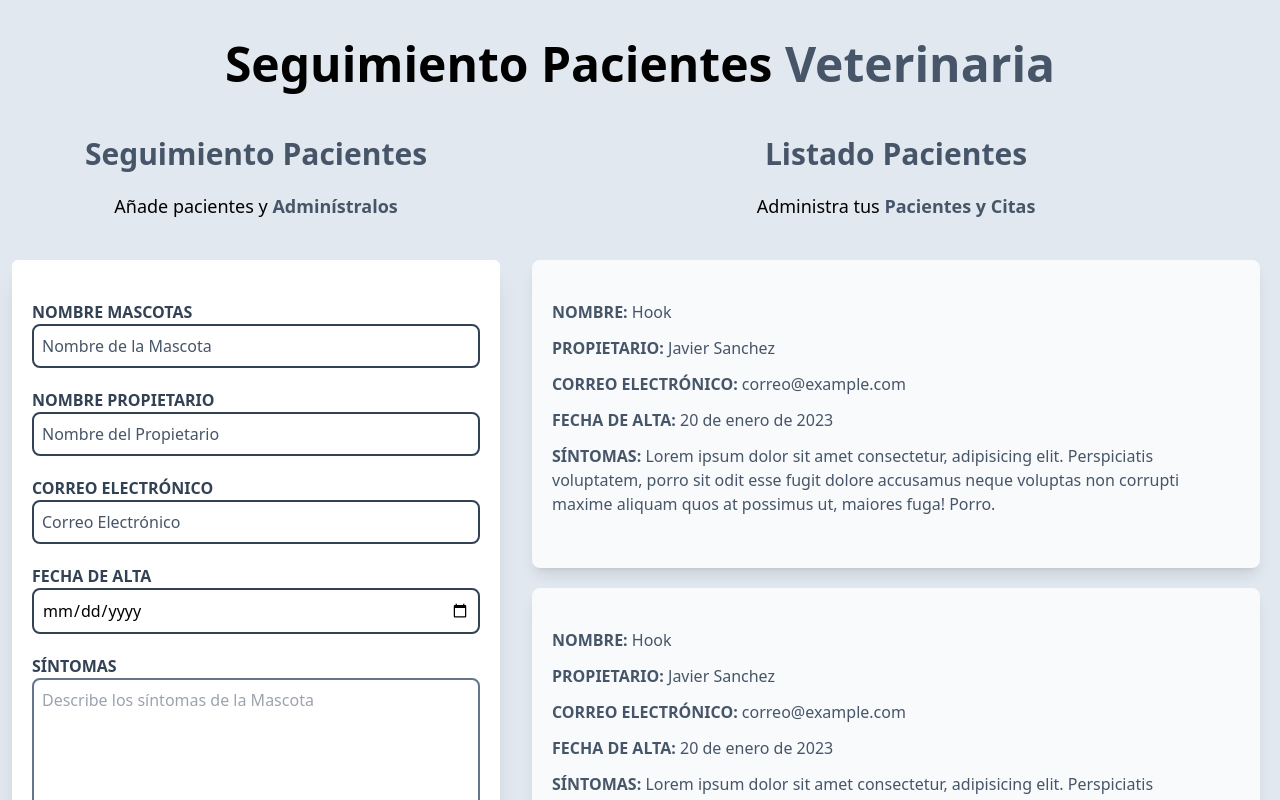
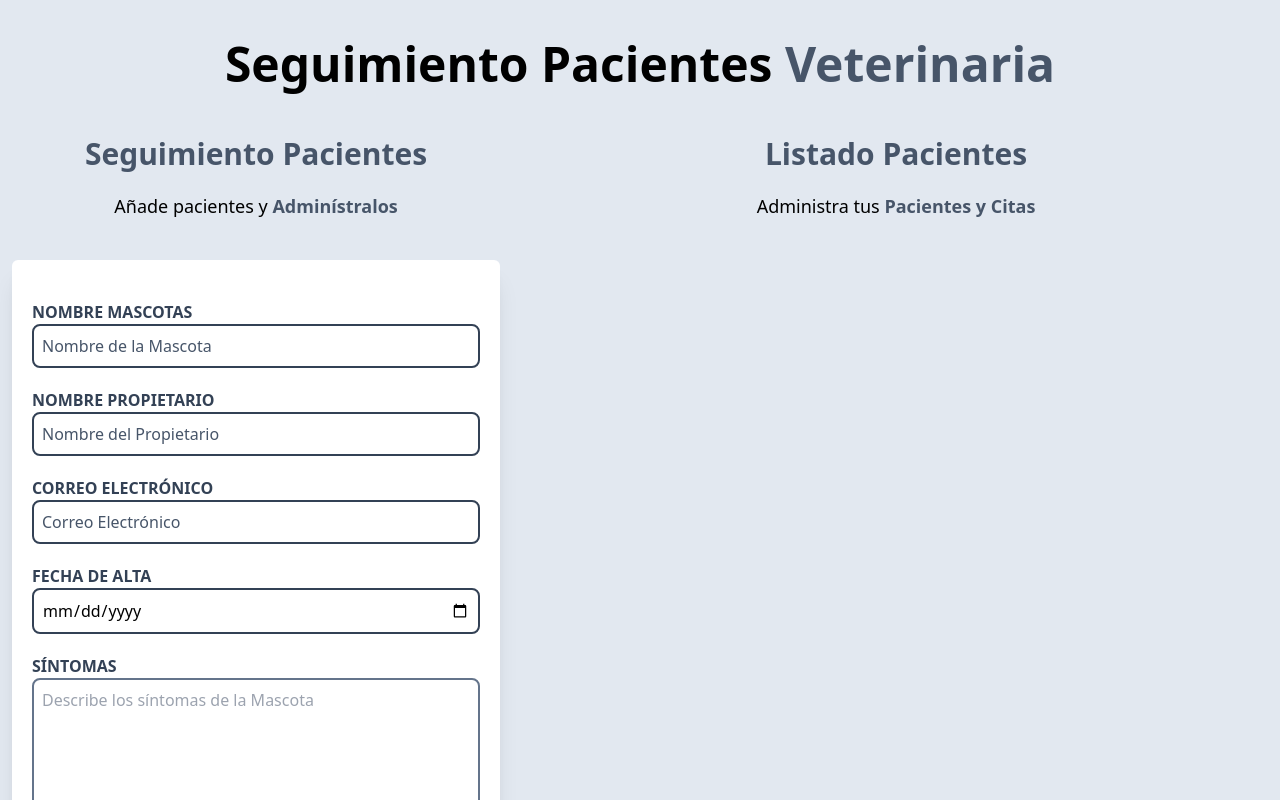
Before and after one commit to jstoledano/citas-react, a React (Vite) app: page / in a window 1280 px wide. Shown: the top 800 px of the page. Built offline with nearby package versions, Linux system fonts and the light colour scheme.

Commit message:
77. Iterando sobre un Array en React

```diff
--- a/src/App.jsx
+++ b/src/App.jsx
@@ -15,7 +15,8 @@ function App() {
           pacientes={pacientes}
           setPacientes={setPacientes}
         />
-        <ListadoPacientes />
+        <ListadoPacientes
+          pacientes={pacientes} />
       </div>
     </div>
   )
--- a/src/components/ListadoPacientes.jsx
+++ b/src/components/ListadoPacientes.jsx
@@ -1,5 +1,5 @@
 import { Paciente } from "./Paciente.jsx"
-const ListadoPacientes = () => {
+const ListadoPacientes = ({pacientes}) => {
   return (
     <div className={'md:w-1/2 lg:w-3/5 md:h-screen overflow-y-scroll'}>
       <h2 className="font-black text-slate-600 text-3xl text-center">Listado Pacientes</h2>
@@ -7,11 +7,12 @@ const ListadoPacientes = () => {
         Administra tus {''}
         <span className="text-slate-600 font-bold text-center">Pacientes y Citas</span>
       </p>
-      <Paciente />
-      <Paciente />
-      <Paciente />
-      <Paciente />
-      <Paciente />
+      {pacientes.map(paciente => (
+        <Paciente
+          paciente={paciente}
+        />
+      ))}
+
     </div>
   )
 }
```
